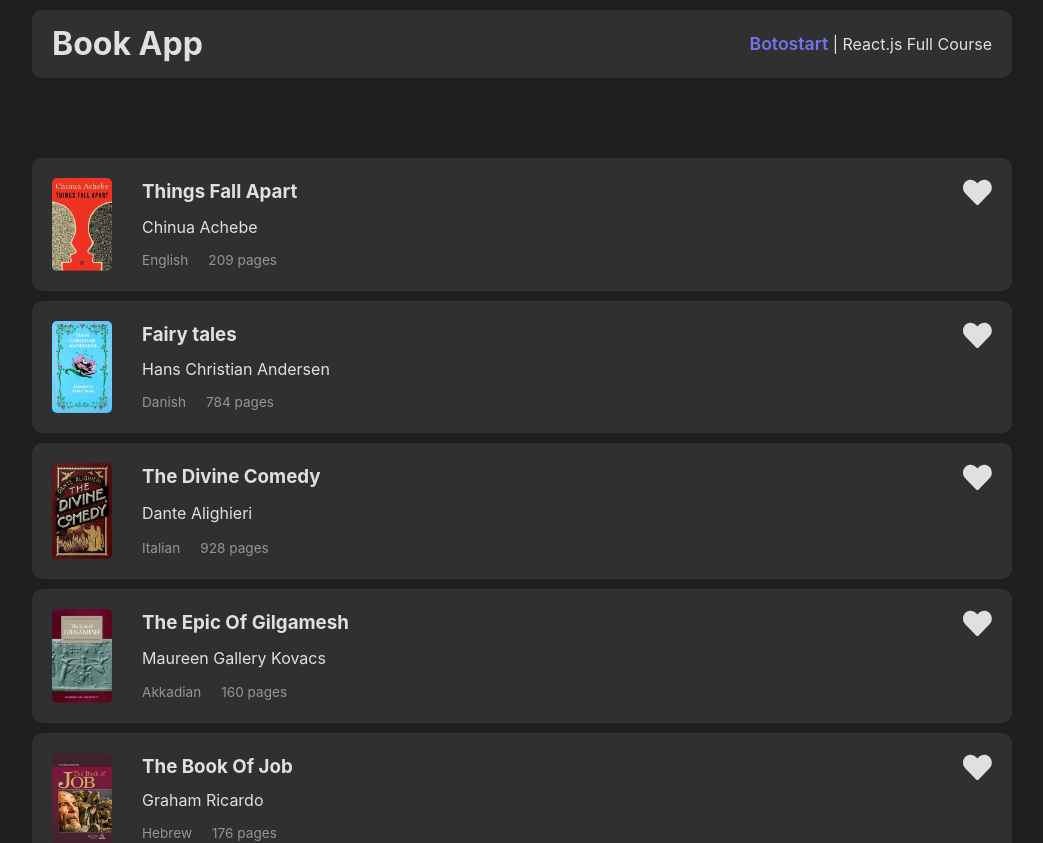
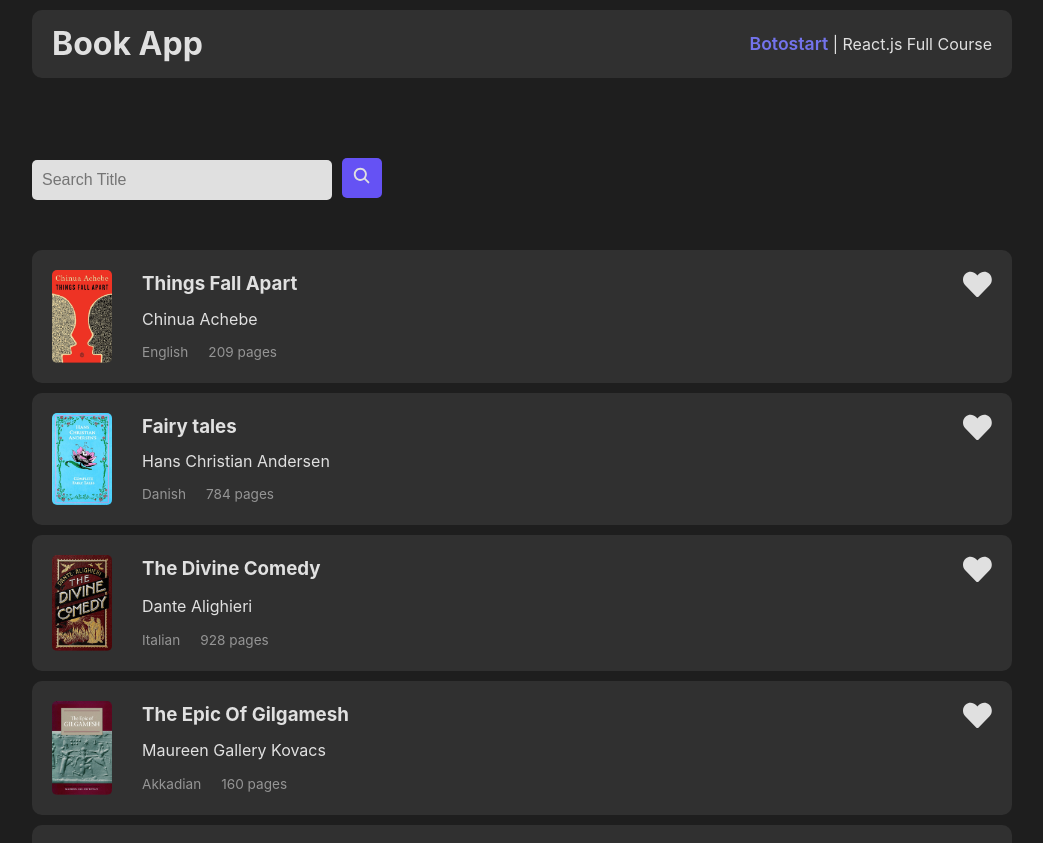
Before and after one commit to Yasaman471/bookApp, a React (Vite) app: page / in a window 1280 px wide. Shown: the top 843 px of the page, without its empty margins (118-1161 px from the left). Built offline with nearby package versions, Linux system fonts and the light colour scheme.

Commit message:
Created Search Box and it's Component & complete Mini-Project

```diff
--- a/src/components/Books.jsx
+++ b/src/components/Books.jsx
@@ -1,14 +1,17 @@
 import { useState } from "react"
-import {books} from "../constants/mockData.js"
+import {books as bookData} from "../constants/mockData.js"
 
 import BookCard from "./BookCard.jsx"
 import SideCards from "./SideCards.jsx"
 
 import Styles from "./Books.module.css"
+import SearchBox from "./SearchBox.jsx"
 
 function Books() {
 
+  const [books,setBooks] = useState(bookData)
   const [liked,setLiked] = useState([])
+  const [search,setSearch] = useState([])
 
   const liledListHandler = (status,book) => {
     if(status){
@@ -19,7 +22,22 @@
     }
   }
 
+  const searchHandler = () =>{
+    if(search){
+      const newBooks = bookData.filter(book => book.title.toLowerCase().includes(search))
+      setBooks(newBooks)
+    }else {
+      setBooks(bookData)
+    }
+  }
+
   return (
+    <>
+    <SearchBox
+    search={search}
+    setSearch={setSearch}
+    searchHandler={searchHandler}
+    />
     <div className={Styles.container}>
       <div className={Styles.cards}>
         {books.map(book => (
@@ -34,6 +52,7 @@
         {liked.map(book => <SideCards key={book.id} data={book} />)}
         </div>}
     </div>
+    </>
   )
 }
 
--- /dev/null
+++ b/src/components/SearchBox.jsx
@@ -0,0 +1,18 @@
+import { IoSearch } from "react-icons/io5";
+
+import Styles from "./SearchBox.module.css"
+
+function SearchBox({search,setSearch,searchHandler}) {
+  return (
+    <div className={Styles.search}>
+      <input type="text"
+      placeholder="Search Title"
+      value={search}
+      onChange={e=>setSearch(e.target.value.toLowerCase())}
+      />
+      <button onClick={searchHandler}><IoSearch /></button>
+    </div>
+  )
+}
+
+export default SearchBox
--- /dev/null
+++ b/src/components/SearchBox.module.css
@@ -0,0 +1,29 @@
+.search {
+    margin-bottom: 50px;
+}
+
+.search input {
+    width: 300px;
+    height: 40px;
+    border: none;
+    padding: 10px;
+    border-radius: 5px;
+    font-size: 1rem;
+    background-color: #e0e0e0;
+    margin-right: 10px;
+}
+
+.search input:focus {
+    outline: none;
+}
+
+.search button {
+    width: 40px;
+    height: 40px;
+    background-color: #6552f4;
+    border: none;
+    border-radius: 5px;
+    font-size: 1.2rem;
+    color: #e0e0e0;
+    cursor: pointer;
+}
```
